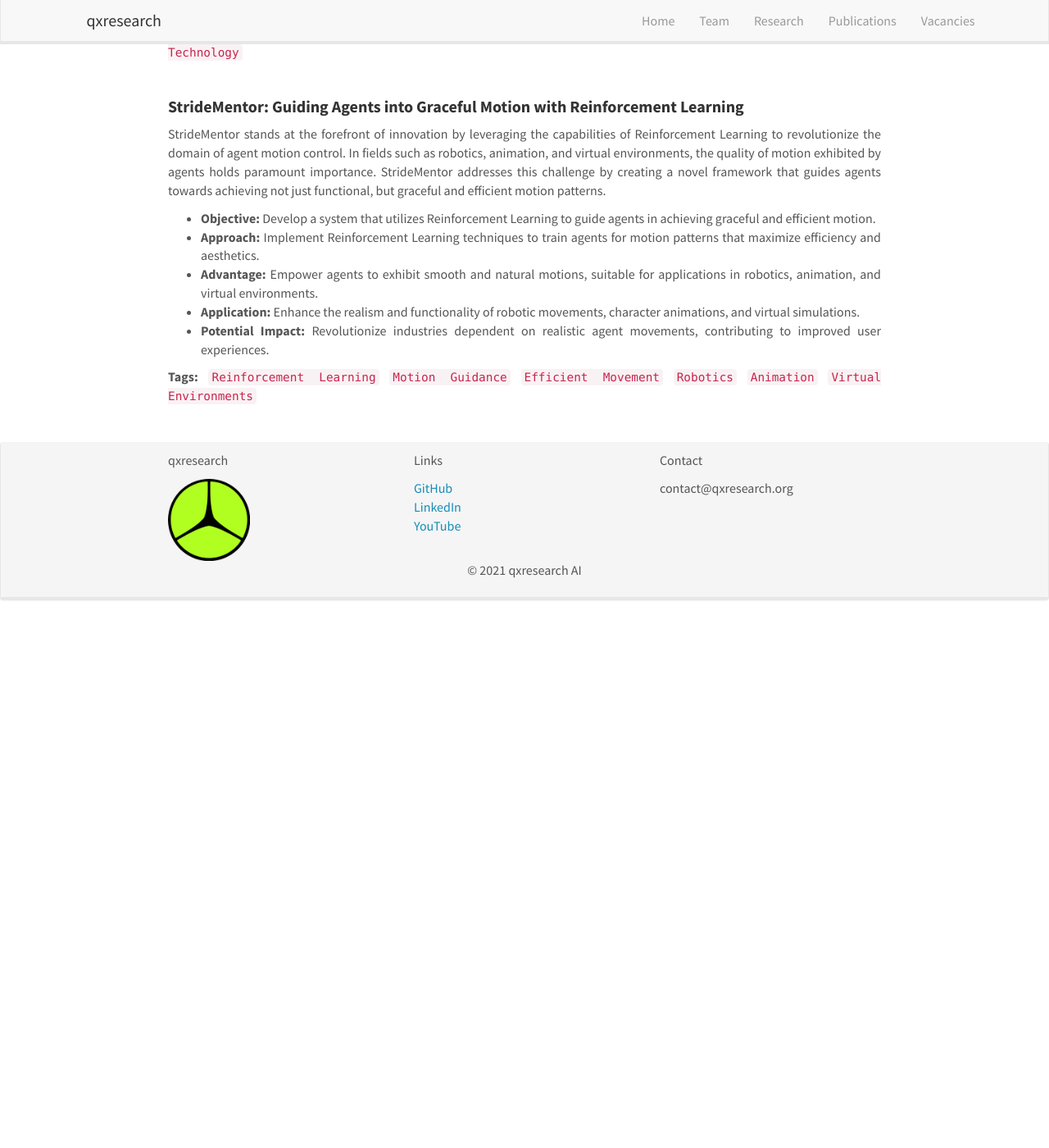
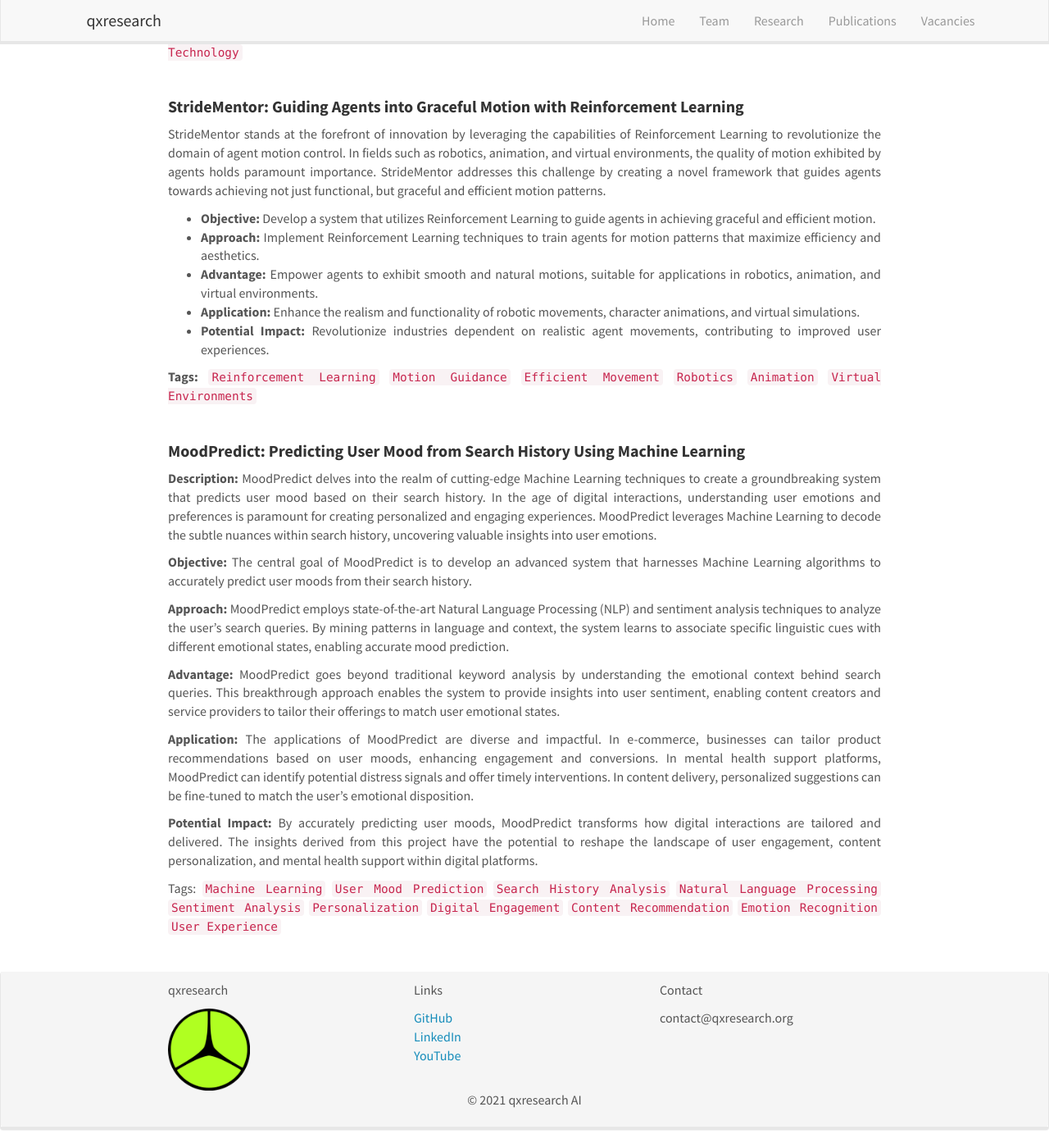
Before and after one commit to qxresearch/qxresearch.github.io, a Jekyll site: the page built from _pages/openings.md, in a window 1280 px wide and 1400 px high, scrolled down 834 px. Shown: the whole window at 82% size. Built offline with Jekyll 4.4.1, drawn with Linux system fonts in a browser that asks for light colours; nearby versions of some CDN libraries; before the commit the page ends 1588 px from its top, so only the background shows below that.

Commit message:
Update openings.md

```diff
--- a/_pages/openings.md
+++ b/_pages/openings.md
@@ -59,3 +59,22 @@ StrideMentor stands at the forefront of innovation by leveraging the capabilitie
 **Tags:** `Reinforcement Learning` `Motion Guidance` `Efficient Movement` `Robotics` `Animation` `Virtual Environments`
 
 <br>
+
+#### **MoodPredict: Predicting User Mood from Search History Using Machine Learning**
+
+**Description:**
+MoodPredict delves into the realm of cutting-edge Machine Learning techniques to create a groundbreaking system that predicts user mood based on their search history. In the age of digital interactions, understanding user emotions and preferences is paramount for creating personalized and engaging experiences. MoodPredict leverages Machine Learning to decode the subtle nuances within search history, uncovering valuable insights into user emotions.
+
+**Objective:** The central goal of MoodPredict is to develop an advanced system that harnesses Machine Learning algorithms to accurately predict user moods from their search history.
+
+**Approach:** MoodPredict employs state-of-the-art Natural Language Processing (NLP) and sentiment analysis techniques to analyze the user's search queries. By mining patterns in language and context, the system learns to associate specific linguistic cues with different emotional states, enabling accurate mood prediction.
+
+**Advantage:** MoodPredict goes beyond traditional keyword analysis by understanding the emotional context behind search queries. This breakthrough approach enables the system to provide insights into user sentiment, enabling content creators and service providers to tailor their offerings to match user emotional states.
+
+**Application:** The applications of MoodPredict are diverse and impactful. In e-commerce, businesses can tailor product recommendations based on user moods, enhancing engagement and conversions. In mental health support platforms, MoodPredict can identify potential distress signals and offer timely interventions. In content delivery, personalized suggestions can be fine-tuned to match the user's emotional disposition.
+
+**Potential Impact:** By accurately predicting user moods, MoodPredict transforms how digital interactions are tailored and delivered. The insights derived from this project have the potential to reshape the landscape of user engagement, content personalization, and mental health support within digital platforms.
+
+Tags: `Machine Learning` `User Mood Prediction` `Search History Analysis` `Natural Language Processing` `Sentiment Analysis` `Personalization` `Digital Engagement` `Content Recommendation` `Emotion Recognition` `User Experience`
+
+<br>
```
